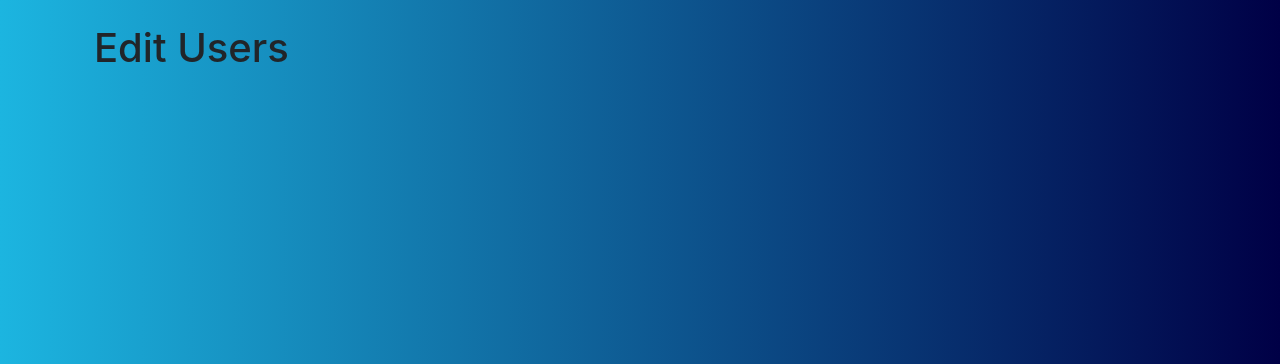
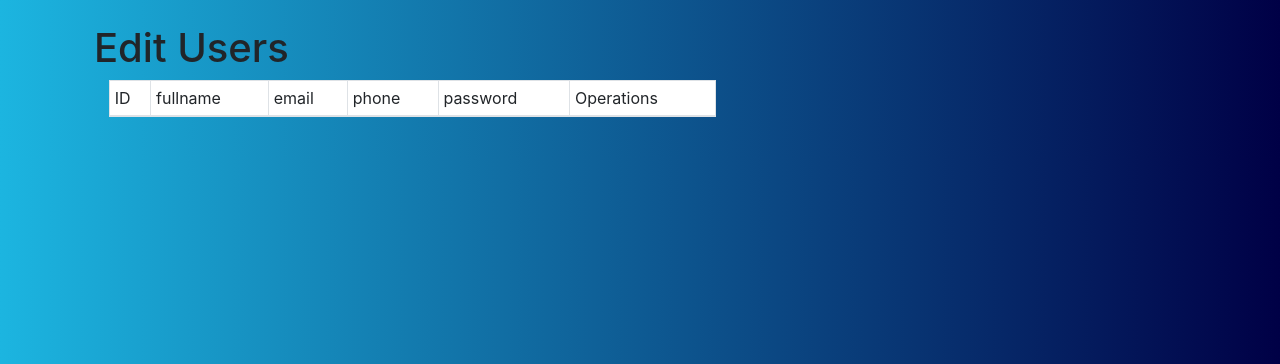
Before and after one commit to mauricioZelaya/bug-validation-site, a Flask app: page /edit-users in a window 1280 px wide. Shown: the part 56-420 px from the top of the page. Run offline with Flask 2, Linux system fonts and the light colour scheme; data that the repository does not hold is empty; some libraries are stand-ins or nearby versions.

Commit message:
adding edit users view

```diff
--- a/src/index.py
+++ b/src/index.py
@@ -59,7 +59,7 @@ def add_user():
         phone = request.form['phone']
         email = request.form['email']
 
-        data = usuario (first_name, last_name, password, phone, email)
+        data = usuario(first_name, last_name, password, phone, email)
 
         db.session.add(data)
         db.session.commit()
@@ -71,7 +71,11 @@ def add_user():
 
 @app.route('/edit-users')
 def edit_users():
-    return render_template('edit-users.html')
+    rows = db.session.query(usuario).all()
+    print(rows)
+    for row in rows:
+        print(row.usr_first_name)
+    return render_template('edit-users.html', contacts=rows)
 
 
 @app.route('/delete-user')
--- a/src/templates/edit-users.html
+++ b/src/templates/edit-users.html
@@ -2,4 +2,33 @@
 
 {% block content %}
 <h1>Edit Users</h1>
+<div class="col-md-7">
+      <table class="table table-striped table-hover table-bordered table-sm bg-white">
+        <thead>
+          <tr>
+            <td>ID</td>
+            <td>fullname</td>
+            <td>email</td>
+            <td>phone</td>
+            <td>password</td>
+            <td>Operations</td>
+          </tr>
+        </thead>
+        <tbody>
+          {% for contact in contacts %}
+          <tr>
+            <td>{{contact.usr_id}}</td>
+            <td>{{contact.usr_first_name}} {{contact.usr_last_name}}</td>
+            <td>{{contact.usr_email}}</td>
+            <td>{{contact.usr_phone_nbr}}</td>
+            <td>{{contact.usr_password}}</td>
+            <td>
+              <a href="/edit/{{contact.0}}" class="btn btn-secondary">edit</a>
+              <a href="/delete/{{contact.0}}" class="btn btn-danger btn-delete">delete</a>
+            </td>
+          </tr>
+          {% endfor %}
+        </tbody>
+      </table>
+    </div>
 {% endblock %}
```
